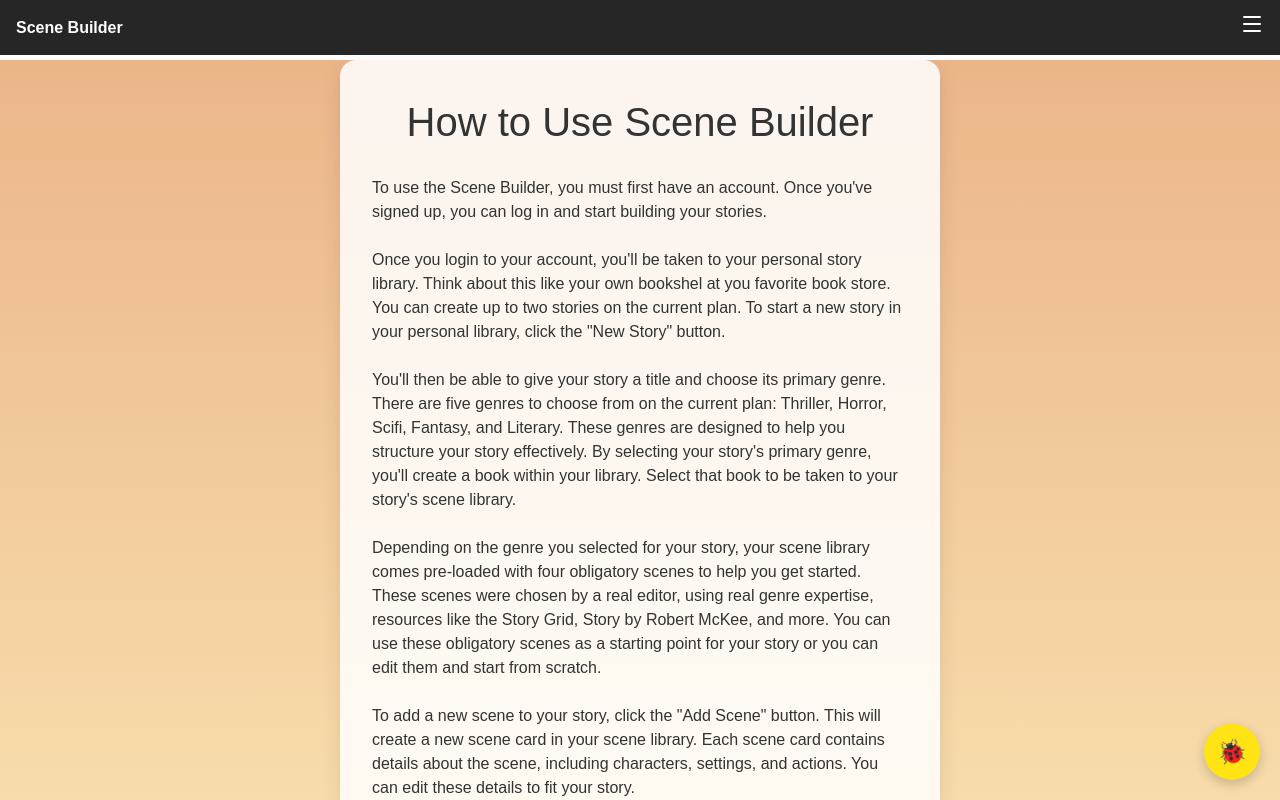
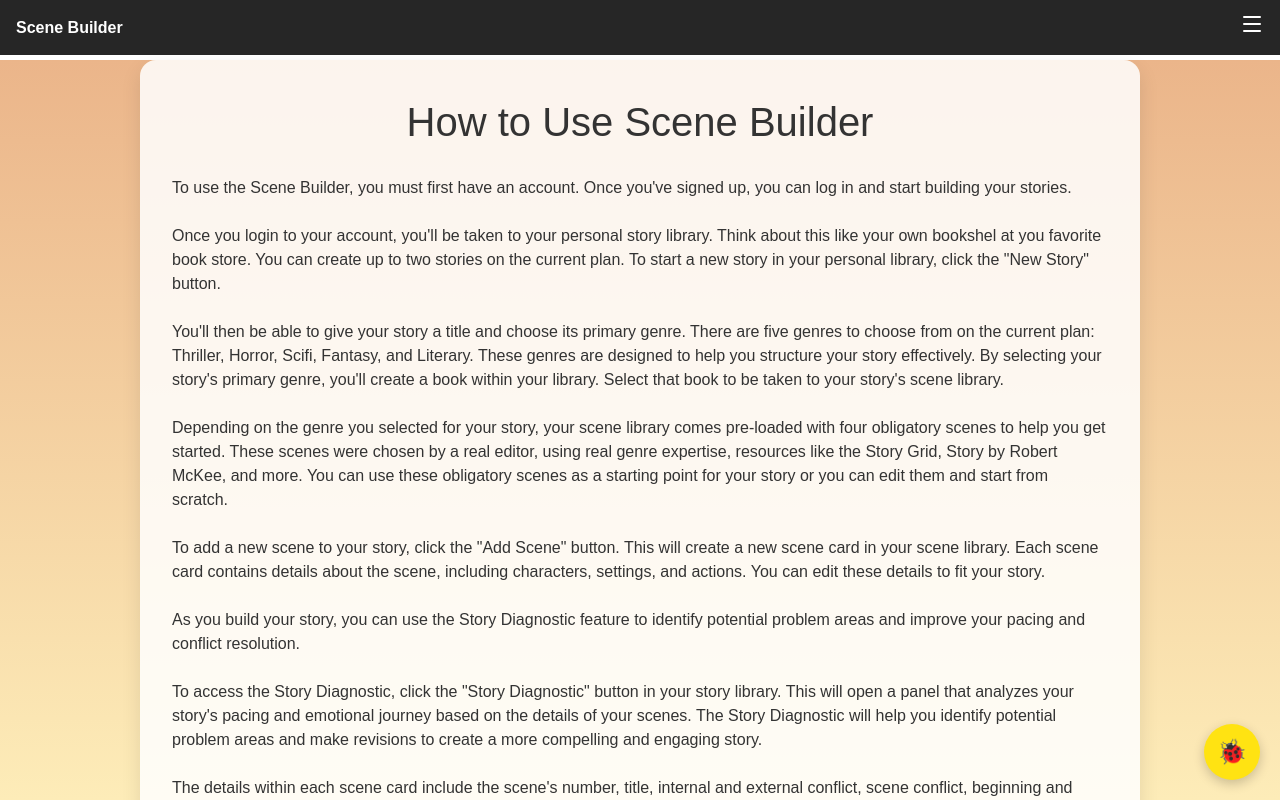
Before and after one commit to aignerloren/scene-builder-v1, a Next.js app: page /help in a window 1280 px wide. Shown: the top 800 px of the page. Built offline with nearby package versions, Linux system fonts and the light colour scheme; no server answers.

Commit message:
Increase maxWidth of content card to 1000px

```diff
--- a/app/help/page.tsx
+++ b/app/help/page.tsx
@@ -16,7 +16,7 @@ export default function HelpPage() {
       <div
         style={{
           width: "100%",
-          maxWidth: "600px",
+          maxWidth: "1000px",
           padding: "2rem",
           background: "rgba(255,255,255,0.85)",
           borderRadius: "16px",
```
